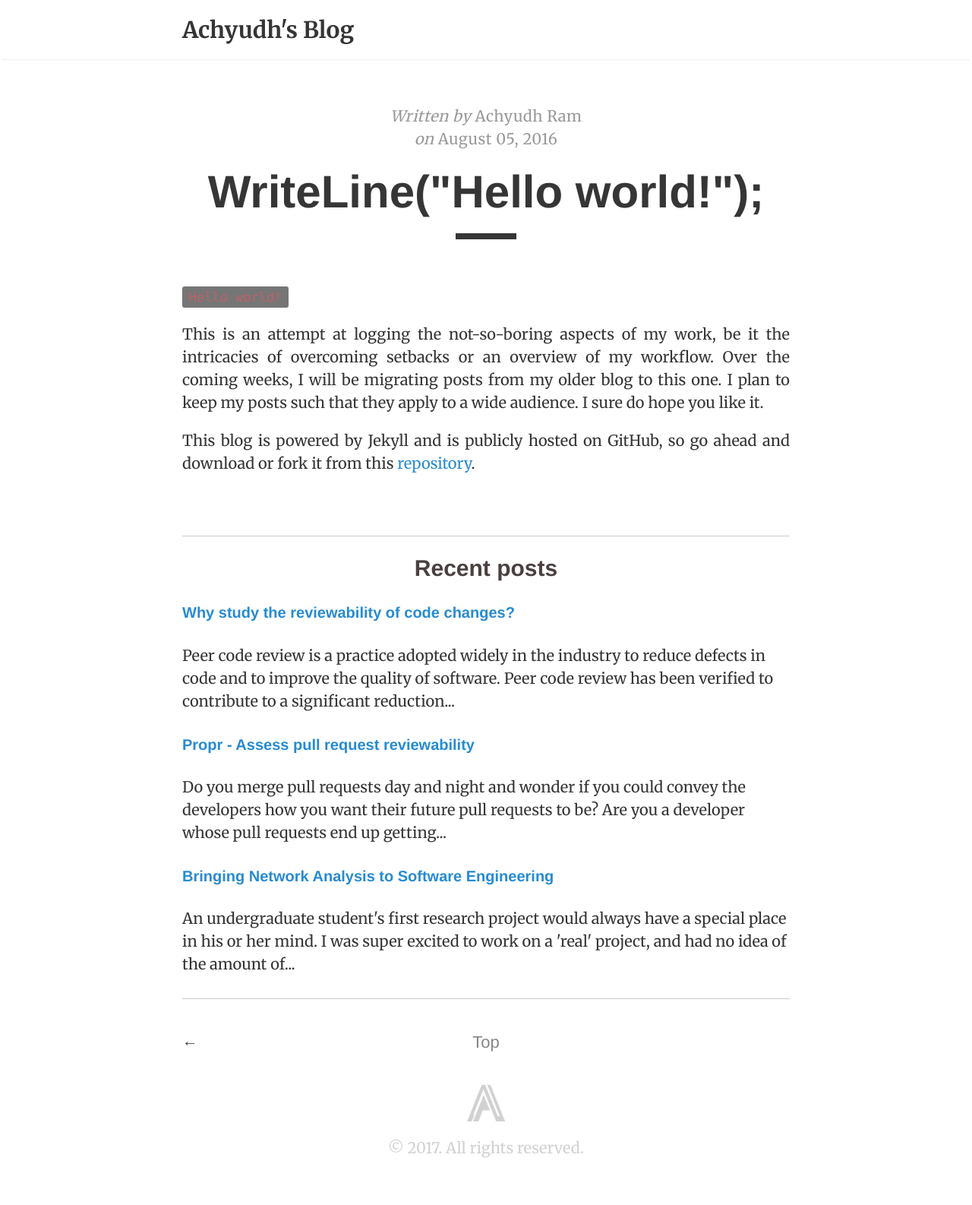
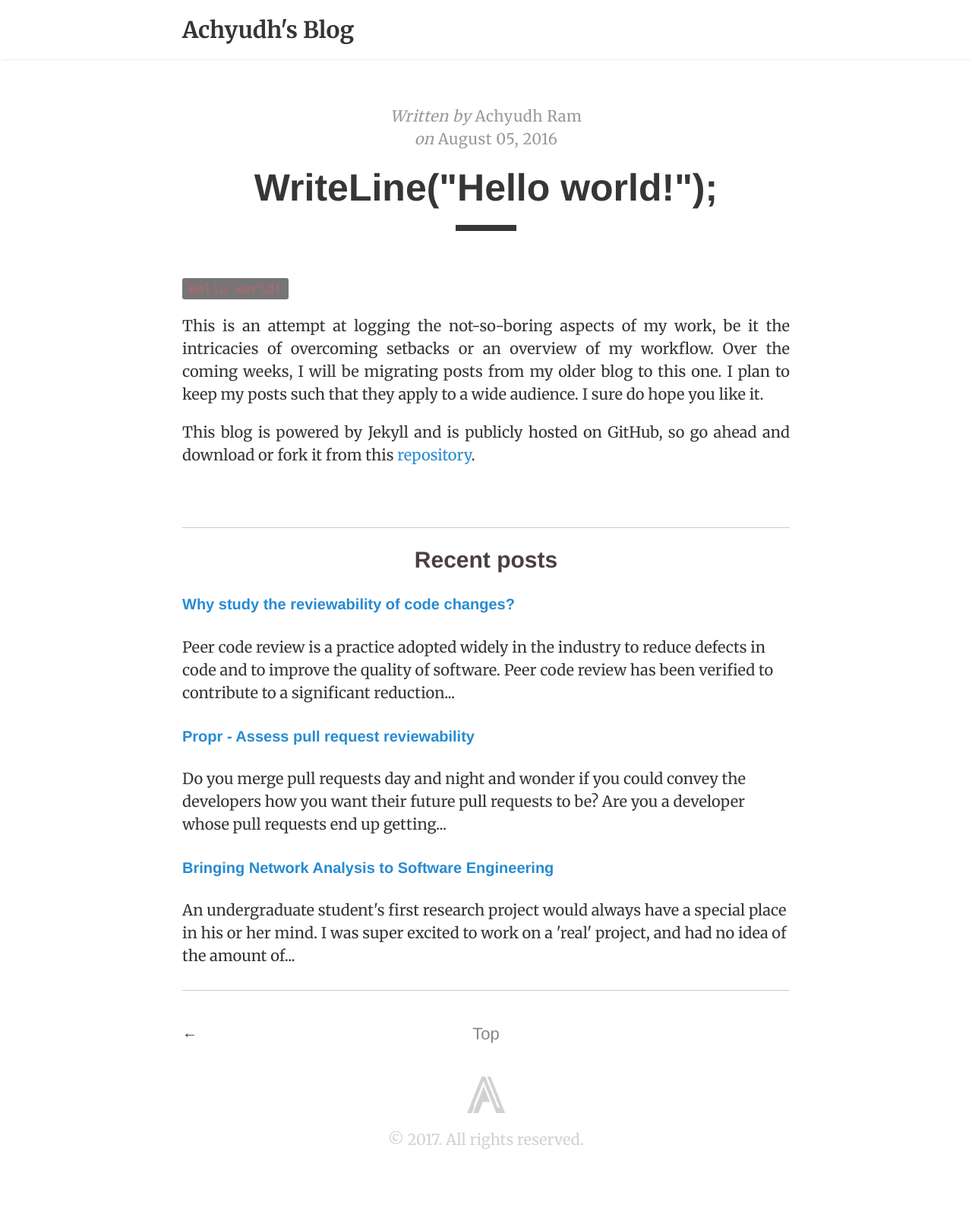
Before and after one commit to achyudh/blog, a Jekyll site: the page built from _posts/2016-08-05-hello-world.md, in a window 1280 px wide. Shown: the whole page at 76% size. Built offline with Jekyll 4.4.1, drawn with Linux system fonts in a browser that asks for light colours; nearby versions of some CDN libraries.

Commit message:
Reduce title and default font size

```diff
--- a/_sass/_post.scss
+++ b/_sass/_post.scss
@@ -15,7 +15,7 @@
   &-title {
     color: $default-shade;
     font-family: $sans-font;
-    font-size: 3rem;
+    font-size: 2.5rem;
     margin: 1rem 0;
     text-align: center;
   }
--- a/_sass/_variables.scss
+++ b/_sass/_variables.scss
@@ -9,7 +9,7 @@ $blue: #268bd2;
 $shadow-color: rgba(0, 0, 0, .2);
 
 $root-font-family: 'Merriweather', serif;
-$root-font-size: 22px;
+$root-font-size: 20px;
 $root-line-height: 2;
 $sans-font: "Helvetica Neue", Helvetica, Roboto, Arial, sans-serif;
 
```
